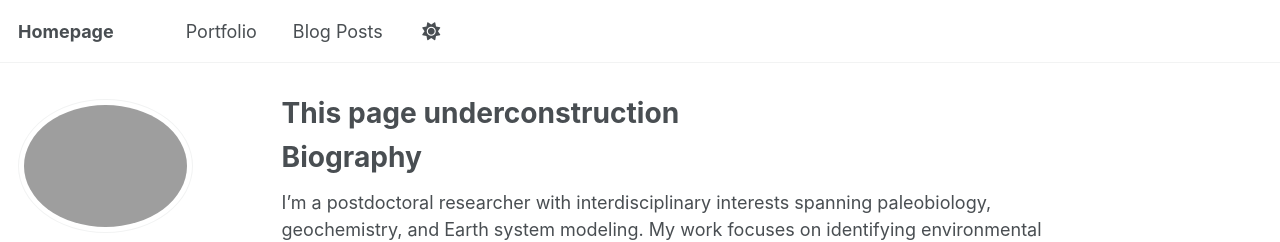
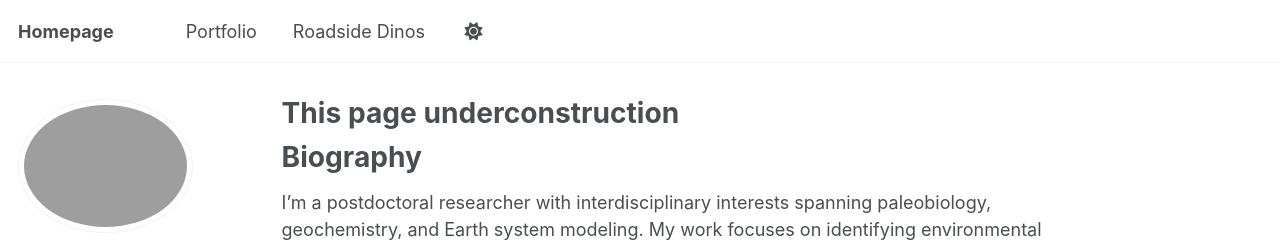
Before and after one commit to aprow620/aprow620.github.io, a Jekyll site: the page built from _pages/about.md, in a window 1280 px wide. Shown: the top 242 px of the page. Built offline with Jekyll 4.4.1, drawn with Linux system fonts in a browser that asks for light colours; some web fonts are replaced.

Commit message:
Update navigation.yml

```diff
--- a/_data/navigation.yml
+++ b/_data/navigation.yml
@@ -20,7 +20,7 @@ main:
   - title: "Portfolio"
     url: /portfolio/
 
-  - title: "Blog Posts"
+  - title: "Roadside Dinos"
     url: /year-archive/
 
   #- title: "CV"
```
